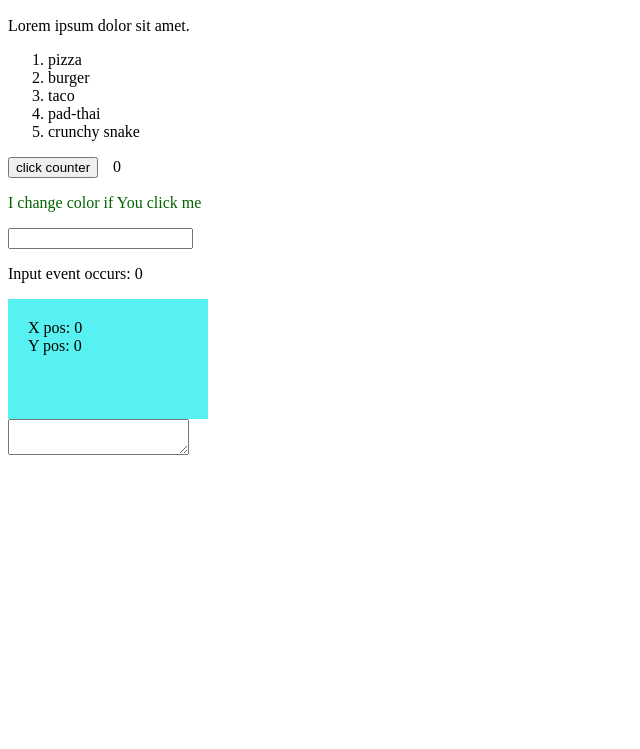
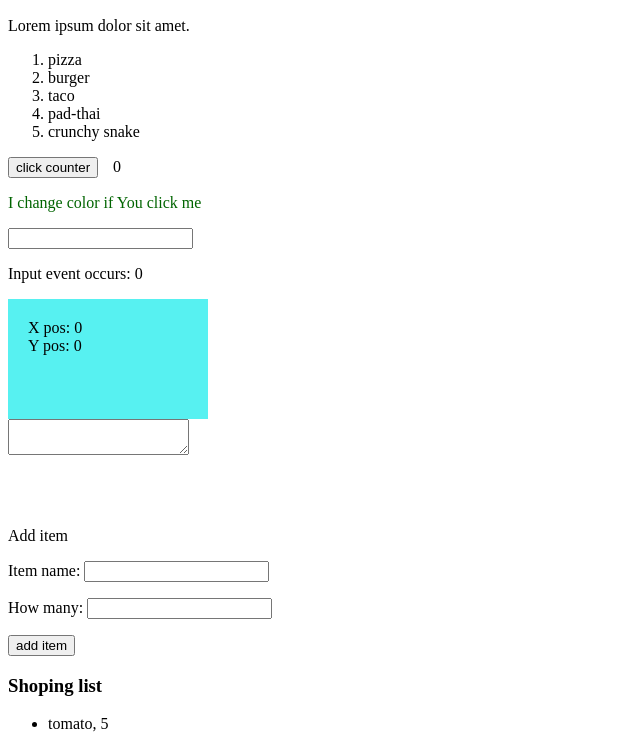
Before and after one commit to bmalvo/Vue_learning, a website: page index.html in a window 1280 px wide. Shown: the part 519-1268 px from the top of the page, without its empty margins (0-640 px from the left). Before the commit the page ends 994 px from the top, so only its background shows below. Drawn offline with nearby package versions, Linux system fonts and the light colour scheme.

Commit message:
Vue modifiers and Vue forms

```diff
--- a/index.html
+++ b/index.html
@@ -53,7 +53,17 @@
             <span>Y pos: {{yPos}}</span>
         </div>
         <textarea v-on:input="writeText" name="" id=""></textarea>
-        <p>{{doubleTxt}}</p>
+        <p>{{doubleTxt}}</p><br><br>
+        <form action="" v-on:submit.prevent="addItem">
+            <p>Add item</p>
+            <p>Item name: <input type="text" required v-model="itemName"></p>
+            <p>How many: <input type="number" v-model="itemNumber"></p>
+            <button type="submit">add item</button>
+        </form>
+        <h3>Shoping list</h3>
+        <ul>
+            <li v-for="item in shopingList">{{item.name}}, {{item.number}}</li>
+        </ul>
     </div>
 
     <script src="https://unpkg.com/vue@3/dist/vue.global.js"></script>
@@ -78,7 +88,10 @@
         inpCounter: 0,
         xPos: 0,
         yPos: 0,
-        doubleTxt: ''
+        doubleTxt: '',
+        itemName: null,
+        itemNumber: null,
+        shopingList: [{name: 'tomato', number: 5}]
       }
     },
     methods: {
@@ -95,6 +108,15 @@
         },
         writeText(e) {
             this.doubleTxt = e.target.value
+        },
+        addItem() {
+            let item = {
+                name: this.itemName,
+                number: this.itemNumber
+            }
+            this.shopingList.push(item);
+            this.itemName = null;
+            this.itemNumber = null;
         }
     }
   })
```
